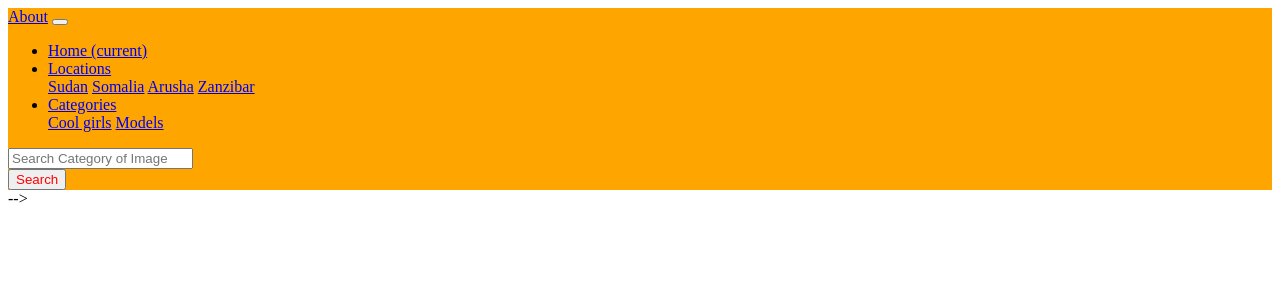
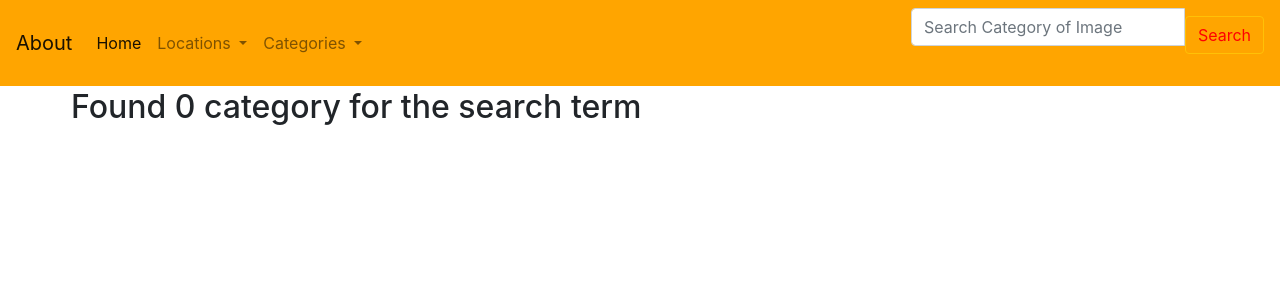
Before and after one commit to feysal-Ibrahim/wiki-gallery, a Django app: template app/templates/search.html in a window 1280 px wide. Shown: the top 300 px of the page. Run offline with Django 3.2, Linux system fonts and the light colour scheme; the template is opened without the code that fills it, so the values that code supplies are empty; parts of the project's set-up code (start-up, migrations or seed data) failed here and were passed over; some libraries are stand-ins or nearby versions.

Commit message:
create search html

```diff
--- a/app/templates/search.html
+++ b/app/templates/search.html
@@ -1,52 +1,52 @@
-<!--{% extends 'base.html' %}-->
-<!--{% block content %}-->
-<!--<link rel="stylesheet" href="https://stackpath.bootstrapcdn.com/bootstrap/4.1.2/css/bootstrap.min.css" integrity="sha384-Smlep5jCw/wG7hdkwQ/Z5nLIefveQRIY9nfy6xoR1uRYBtpZgI6339F5dgvm/e9B" crossorigin="anonymous">-->
+{% extends 'base.html' %}
+{% block content %}
+<link rel="stylesheet" href="https://stackpath.bootstrapcdn.com/bootstrap/4.1.2/css/bootstrap.min.css" integrity="sha384-Smlep5jCw/wG7hdkwQ/Z5nLIefveQRIY9nfy6xoR1uRYBtpZgI6339F5dgvm/e9B" crossorigin="anonymous">
 
-<!--<div class="container">-->
-    <!--<div class="row">-->
-      <!--{% if categorys %}-->
-        <!--<h2>Found {{ categorys|length }} of searched term {{message}}</h2>-->
-      <!--{% else %}-->
-        <!--<h2> Found 0 category for the search term {{message}}</h2>-->
-      <!--{% endif %}-->
+<div class="container">
+    <div class="row">
+      {% if categorys %}
+        <h2>Found {{ categorys|length }} of searched term {{message}}</h2>
+      {% else %}
+        <h2> Found 0 category for the search term {{message}}</h2>
+      {% endif %}
 
-    <!--</div>-->
+    </div>
 
-     <!--{% if categorys %} {% for category in categorys %}-->
-      <!--<div class="row">-->
-    <!--<div class="col-xs-12 col-sm-3 col-md-3 col-lg-3 ">-->
-        <!--<div class="card">-->
-        <!--<a href="#" class="thumbnail">-->
-        <!--<img data-toggle="modal" src="{{ category.image.url }}" class="img-responsive">-->
-        <!--</a>-->
-            <!--{% endfor %} {% endif %}-->
-    <!--</div>-->
-<!--</div>-->
-        <!--</div>-->
-<!--</div>-->
-<!--<style>-->
-   <!--.thumbnail img{-->
-    <!--position: relative;-->
-    <!--width:  300px;-->
-    <!--height: 300px;-->
-    <!--background-position: 50% 50%;-->
-    <!--background-repeat:   no-repeat;-->
-    <!--background-size:     cover;-->
-     <!--border: 1px solid yellow;-->
-      <!--background: orange;-->
-<!--}-->
-    <!--.card {-->
-    <!--box-shadow: 0 4px 8px 0 rgba(0,0,0,0.2);-->
-    <!--transition: 0.3s;-->
-<!--}-->
+     {% if categorys %} {% for category in categorys %}
+      <div class="row">
+    <div class="col-xs-12 col-sm-3 col-md-3 col-lg-3 ">
+        <div class="card">
+        <a href="#" class="thumbnail">
+        <img data-toggle="modal" src="{{ category.image.url }}" class="img-responsive">
+        </a>
+            {% endfor %} {% endif %}
+    </div>
+</div>
+        </div>
+</div>
+<style>
+   .thumbnail img{
+    position: relative;
+    width:  300px;
+    height: 300px;
+    background-position: 50% 50%;
+    background-repeat:   no-repeat;
+    background-size:     cover;
+     border: 1px solid yellow;
+      background: orange;
+}
+    .card {
+    box-shadow: 0 4px 8px 0 rgba(0,0,0,0.2);
+    transition: 0.3s;
+}
 
-    <!--.card:hover {-->
-    <!--box-shadow: 0 8px 16px 0 rgba(0,0,0,0.2);-->
-<!--}-->
-    <!--.container {-->
-    <!--padding: 2px 16px;-->
-<!--}-->
+    .card:hover {
+    box-shadow: 0 8px 16px 0 rgba(0,0,0,0.2);
+}
+    .container {
+    padding: 2px 16px;
+}
 
 
-<!--</style>-->
-<!--{% endblock %}-->
+</style>
+{% endblock %}
```
